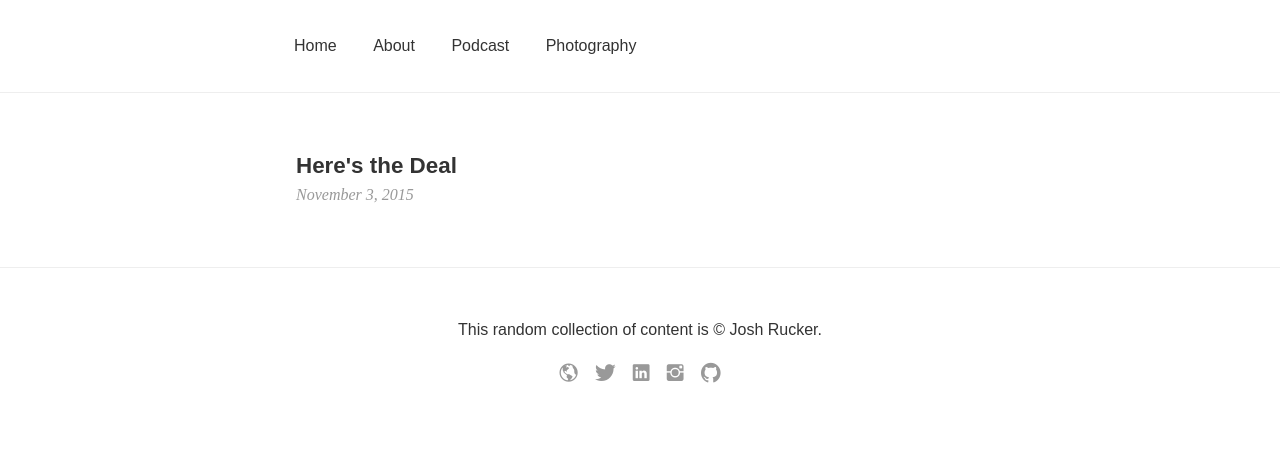
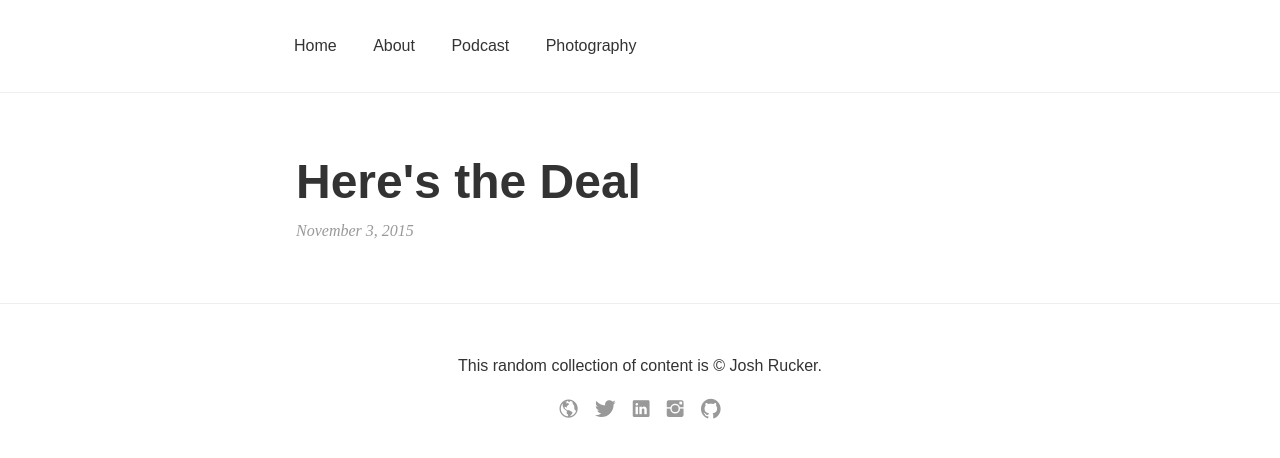
Before and after one commit to jrrucker/jrrucker.github.io, a Jekyll site: the page built from _posts/2015-11-03-heres-the-deal.md, in a window 1280 px wide. Shown: the top 458 px of the page. Built offline with Jekyll 4.4.1, drawn with Linux system fonts in a browser that asks for light colours.

```diff
--- a/_layouts/post.html
+++ b/_layouts/post.html
@@ -1,7 +1,7 @@
 ---
 layout: default
 ---
-<article class="post" itemscope itemtype="http://schema.org/BlogPosting">
+<article class="post post-page" itemscope itemtype="http://schema.org/BlogPosting">
 
     <header class="post-header">
         <h1 class="post-title" itemprop="name headline">{{ page.title }}</h1>
--- a/_sass/_base.scss
+++ b/_sass/_base.scss
@@ -86,6 +86,14 @@ a {
     }
 }
 
+em {
+    font-style: italic;
+}
+
+strong {
+    font-weight: bold;
+}
+
 .sr-only {
     clip: rect(1px, 1px, 1px, 1px);
     height: 1px;
--- a/_sass/_post.scss
+++ b/_sass/_post.scss
@@ -1,4 +1,29 @@
 .post {
+
+    // Post Page
+
+    h2 {
+        font-family: $sans;
+        font-weight: bold;
+        font-size: 1.4rem;
+        margin-top: 1.2em;
+    }
+
+    .post-header {
+        margin: 2em 0 1.5em 0;
+    }
+
+    &.post-page .post-title {
+        font-size: 3rem;
+    }
+
+    // Post Excerpt
+
+    &.post-excerpt {
+        margin: 2em 0;
+    }
+
+    // Shared
 
     .post-title {
         font-family: $sans;
@@ -16,10 +41,6 @@
         }
     }
 
-    .post-header {
-        margin: 3em 0 2em 0;
-    }
-
     .post-meta {
         font-style: italic;
         font-size: .8em;
@@ -34,8 +55,4 @@
         line-height: 1.4em;
     }
 
-    &.post-excerpt {
-        margin: 2em 0;
-    }
-
 }
```
Also changed, not shown: _posts/2016-03-09-2-years.md (added, +31 -0 lines).
